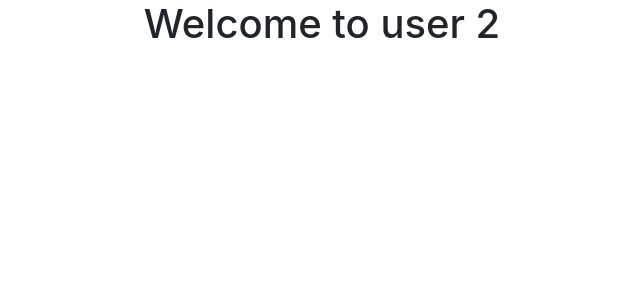
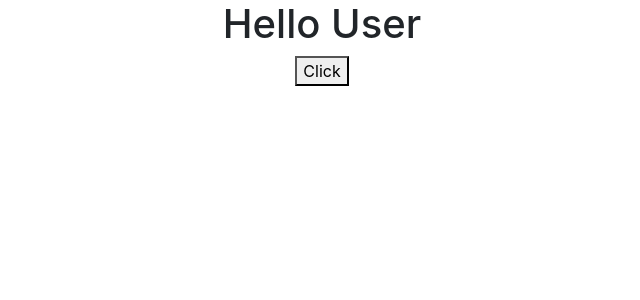
Before and after one commit to Nikhil3389/react-practice, a React (Create React App) app: page / in a window 1280 px wide. Shown: the top 300 px of the page, without its empty margins (318-958 px from the left). Built offline with nearby package versions, Linux system fonts and the light colour scheme.

Commit message:
added User

```diff
--- a/src/App.js
+++ b/src/App.js
@@ -4,6 +4,7 @@ import React, { Component, useDeferredValue, useState } from 'react';
 import './App.css';
 import Students from './components/Students';
 import Profile from './components/Profile';
+import User from './components/User';
 // adding using state class
 
 
@@ -198,11 +199,14 @@ import Profile from './components/Profile';
 // export default App;
 // #################### If condition ################
 function App(){
+  function getData(){
+    alert("here is data")
+  }
   return(
 
 
     <div className="App">
-      <Profile/>
+      <User data={getData}/>
     </div>
   )
 }
--- a/src/components/Profile.js
+++ b/src/components/Profile.js
@@ -3,7 +3,8 @@ import { useState } from "react";
 
 function Profile()
 {
-    const [login,setLogin] =useState(2)
+    // const [login,setLogin] =useState(2)
+    const login = 2
     return(
         <div>
             {
--- /dev/null
+++ b/src/components/User.js
@@ -0,0 +1,11 @@
+function User(props){
+    return(
+        <div>
+
+            <h1>Hello User</h1>
+            <button onClick={props.data}>Click</button>
+        </div>
+
+    )
+}
+export default User
```
